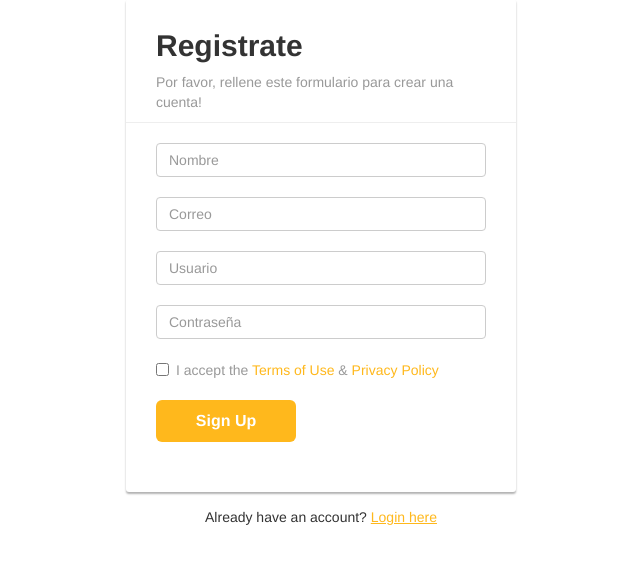
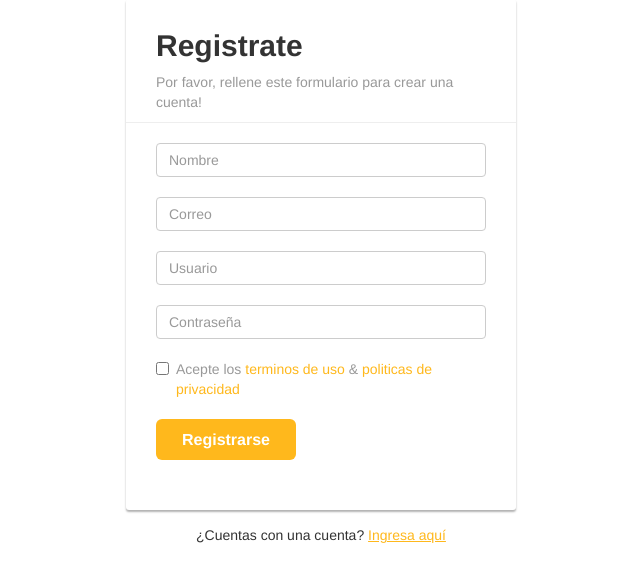
Before and after one commit to Cyarth/end, a PHP site: page /register.php in a window 1280 px wide. Shown: the part 31-613 px from the top of the page, without its empty margins (319-959 px from the left). Run offline with PHP 8.4, Linux system fonts and the light colour scheme.

Commit message:
img actualizadas

```diff
--- a/register.php
+++ b/register.php
@@ -41,13 +41,13 @@
                 <input type="password" class="form-control" name="password" placeholder="Contraseña" >
             </div>
             <div class="form-group">
-			<label class="checkbox-inline"><input type="checkbox" required="required"> I accept the <a href="#">Terms of Use</a> &amp; <a href="#">Privacy Policy</a></label>
+			<label class="checkbox-inline"><input type="checkbox" required="required"> Acepte los <a href="#">terminos de uso</a> &amp; <a href="#">politicas de privacidad</a></label>
             </div>
             <div class="form-group">
-               <button type="submit" name="submit" class="btn btn-primary btn-lg">Sign Up</button>
+               <button type="submit" name="submit" class="btn btn-primary btn-lg">Registrarse</button>
             </div>
             </form>
-            <div class="hint-text">Already have an account? <a href="login.php">Login here</a></div>
+            <div class="hint-text">¿Cuentas con una cuenta? <a href="login.php">Ingresa aquí</a></div>
 
         </form>
     </div>
--- a/viewReserva.php
+++ b/viewReserva.php
@@ -57,6 +57,9 @@ $pagina= ceil($row_cnt/$reserva_x_pagina);
     ?>
 </tbody>
 </table>
+
+<div class="row">
+
 <nav class="mt-5 ml-5" aria-label="Page navigation example">
   <ul class="pagination">
   <li class="page-item <?php echo $_GET['pagina']<=1? 'disabled' : '' ?>
@@ -80,5 +83,6 @@ $pagina= ceil($row_cnt/$reserva_x_pagina);
     </li>
   </ul>
 </nav>
+</div>
 </body>
 </html>
```
Also changed, not shown: fotos/152417960_1738586716344417_4001682127222344249_o.jpg (deleted), fotos/16730369_680429978795729_6685705162215688489_n.jpg (deleted), fotos/395322_118994421561567_70710487_n.jpg (deleted), fotos/41861174_2130740433861640_8829160671204605952_n.jpg (deleted), fotos/86287100_2492225907713089_8701909667921526784_n.jpg (deleted), fotos/95018370_117697546582346_6917684097435303936_n.jpg (deleted), fotos/Screenshot_11.png (deleted), fotos/Screenshot_2.png (deleted).
